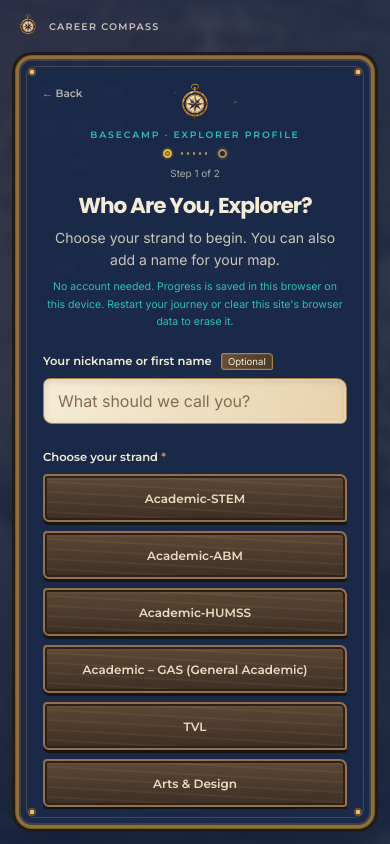
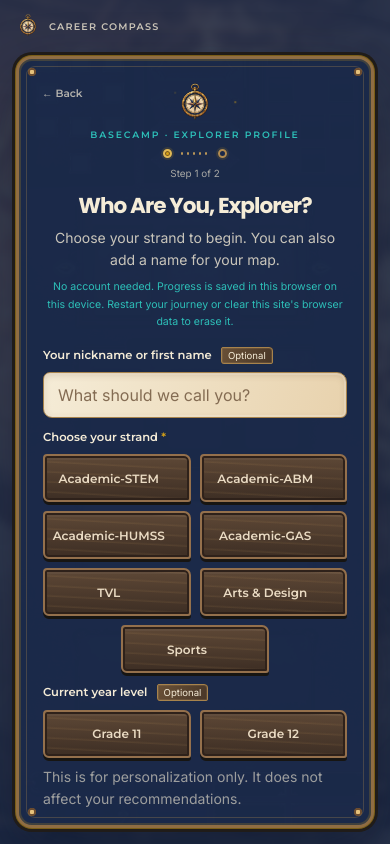
Before and after one commit to cmta09052005-bit/career-compass, a Next.js app: page /intake in a window 390 px wide. Built offline with nearby package versions, Linux system fonts and the light colour scheme; a web font is replaced by a local one.

Commit message:
Balance Basecamp strand buttons and shorten intake GAS label

```diff
--- a/app/intake/basecamp.css
+++ b/app/intake/basecamp.css
@@ -238,3 +238,16 @@ body:has(.basecamp) { overflow:hidden; }
   .basecamp-choice-face { padding:.75rem; font-size:.75rem; }
   .basecamp .basecamp-cta { min-height:2.75rem; }
 }
+
+
+/* Equal strand buttons: four academic choices, then a centered group of three. */
+.basecamp-strands { display:flex; flex-wrap:wrap; justify-content:center; gap:9px; }
+.basecamp-strands > .basecamp-choice { flex:0 0 calc((100% - 27px) / 4); }
+.basecamp-strands .basecamp-choice-face { height:48px; min-height:48px; padding:10px 28px 10px 12px; white-space:nowrap; }
+@media(max-width:59.375rem) {
+  .basecamp-strands > .basecamp-choice { flex-basis:calc((100% - 9px) / 2); }
+  .basecamp-step-1 .basecamp-form { gap:10px; margin-top:14px; }
+}
+@media(max-height:50rem) {
+  .basecamp-step-1 .basecamp-form { gap:7px; margin-top:10px; }
+}
--- a/app/intake/page.js
+++ b/app/intake/page.js
@@ -134,7 +134,7 @@ export default function IntakePage() {
             </div>
             <Localized as="fieldset" ref={strandGroup} disabled={!isReady} className={error ? "has-error" : ""} aria-invalid={error} aria-describedby={error ? "strand-error" : undefined}>
               <Localized as="legend">Choose your strand <Localized as="span" className="basecamp-required" aria-hidden="true">*</Localized><Localized as="span" className="sr-only"> (required)</Localized></Localized>
-              <Localized as="div" className="basecamp-strands">{STRANDS.map((strand) => <label key={strand} className="basecamp-choice"><input className="sr-only" type="checkbox" name="strand" value={strand} checked={session.strand === strand} aria-describedby={error ? "strand-error" : undefined} onChange={() => chooseStrand(strand)} /><Localized as="span" className="basecamp-choice-face">{strand === "Academic-GAS" ? "Academic – GAS (General Academic)" : strand}<SelectionStamp /></Localized></label>)}</Localized>
+              <Localized as="div" className="basecamp-strands">{STRANDS.map((strand) => <label key={strand} className="basecamp-choice"><Localized as="input" className="sr-only" type="checkbox" name="strand" value={strand} checked={session.strand === strand} aria-label={strand === "Academic-GAS" ? "Academic – GAS (General Academic)" : undefined} aria-describedby={error ? "strand-error" : undefined} onChange={() => chooseStrand(strand)} /><Localized as="span" className="basecamp-choice-face" translate={strand === "Academic-GAS" ? "no" : undefined}>{strand}<SelectionStamp /></Localized></label>)}</Localized>
               {error && <Localized as="p" id="strand-error" className="basecamp-error" role="alert">Please choose a strand to continue.</Localized>}
             </Localized>
             <fieldset disabled={!isReady}>
```
